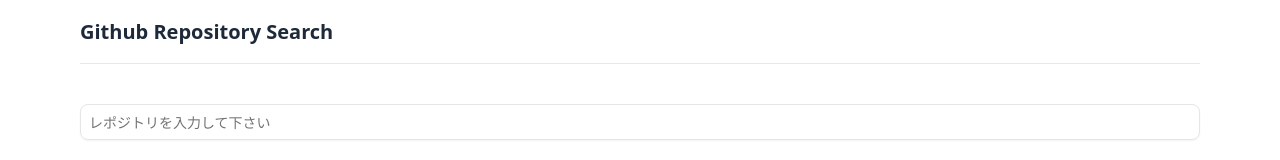
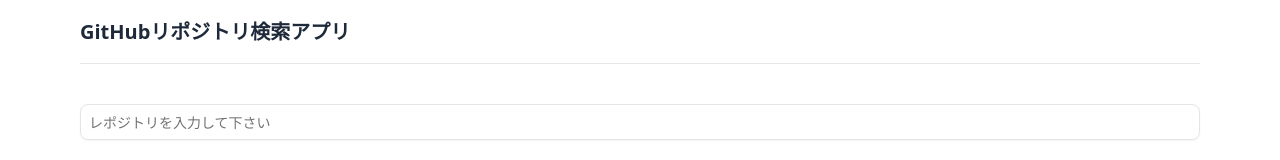
Before and after one commit to takahiromitsui/one-d-challenge, a Next.js app: page / in a window 1280 px wide. Shown: the top 160 px of the page. Built offline with nearby package versions, Linux system fonts and the light colour scheme.

Commit message:
chore: タイトルを日本語にする

```diff
--- a/src/app/layout.tsx
+++ b/src/app/layout.tsx
@@ -15,8 +15,9 @@
 });
 
 export const metadata: Metadata = {
-	title: 'Github Repository Search',
-	description: 'A simple Github repository search app',
+	title: 'GitHubリポジトリ検索アプリ',
+	description:
+		'Next.js 15 を使用して、GitHub のリポジトリを検索し、その情報を一覧表示するアプリケーション',
 };
 
 export default function RootLayout({
--- a/src/components/navbar.tsx
+++ b/src/components/navbar.tsx
@@ -9,7 +9,7 @@
 					<Link href='/'>
 						<div className='flex items-center justify-between h-16  border-b border-gray-200'>
 							<h1 className='text-xl font-bold text-gray-800 py-8 cursor-pointer hover:text-gray-600 transition-colors duration-200'>
-								Github Repository Search
+								GitHubリポジトリ検索アプリ
 							</h1>
 						</div>
 					</Link>
```
